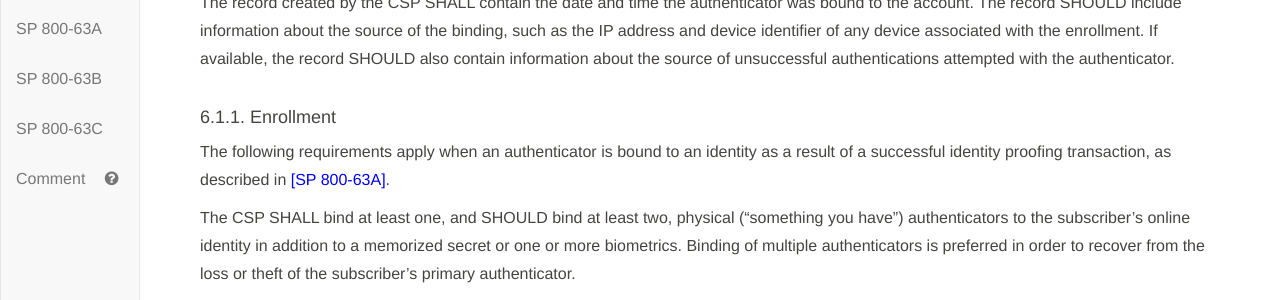
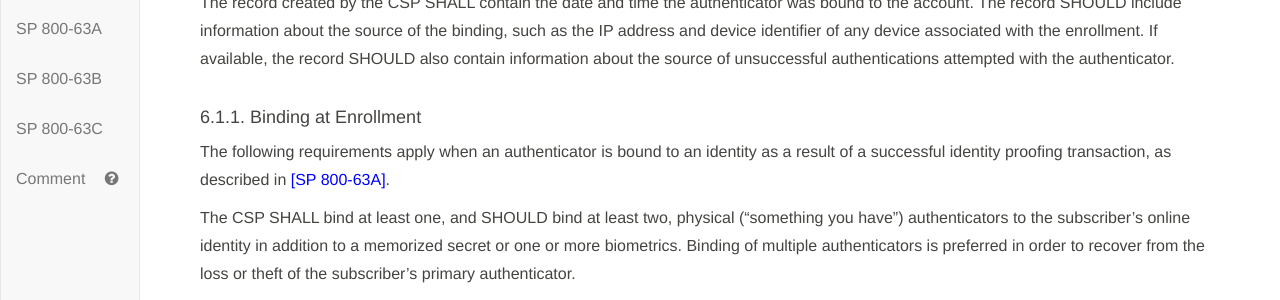
Before and after one commit to usnistgov/800-63-3, a Jekyll site: the page built from sp800-63b/sec6_lifecycle.md, in a window 1280 px wide and 900 px high, scrolled down 485 px. Shown: the part 153-453 px from the top of the window. Built offline with Jekyll 4.4.1, drawn with Linux system fonts in a browser that asks for light colours; our own code applies the rules of GitHub Pages for plain Markdown files.

Commit message:
Better section title. Closes #1593

```diff
--- a/sp800-63b/sec6_lifecycle.md
+++ b/sp800-63b/sec6_lifecycle.md
@@ -21,7 +21,7 @@ Throughout the online identity lifecycle, CSPs SHALL maintain a record of all au
 
 The record created by the CSP SHALL contain the date and time the authenticator was bound to the account. The record SHOULD include information about the source of the binding, such as the IP address and device identifier of any device associated with the enrollment. If available, the record SHOULD also contain information about the source of unsuccessful authentications attempted with the authenticator.
 
-#### 6.1.1. Enrollment
+#### 6.1.1. Binding at Enrollment
 
 The following requirements apply when an authenticator is bound to an identity as a result of a successful identity proofing transaction, as described in [[SP 800-63A]](sp800-63a.html).
 
```
